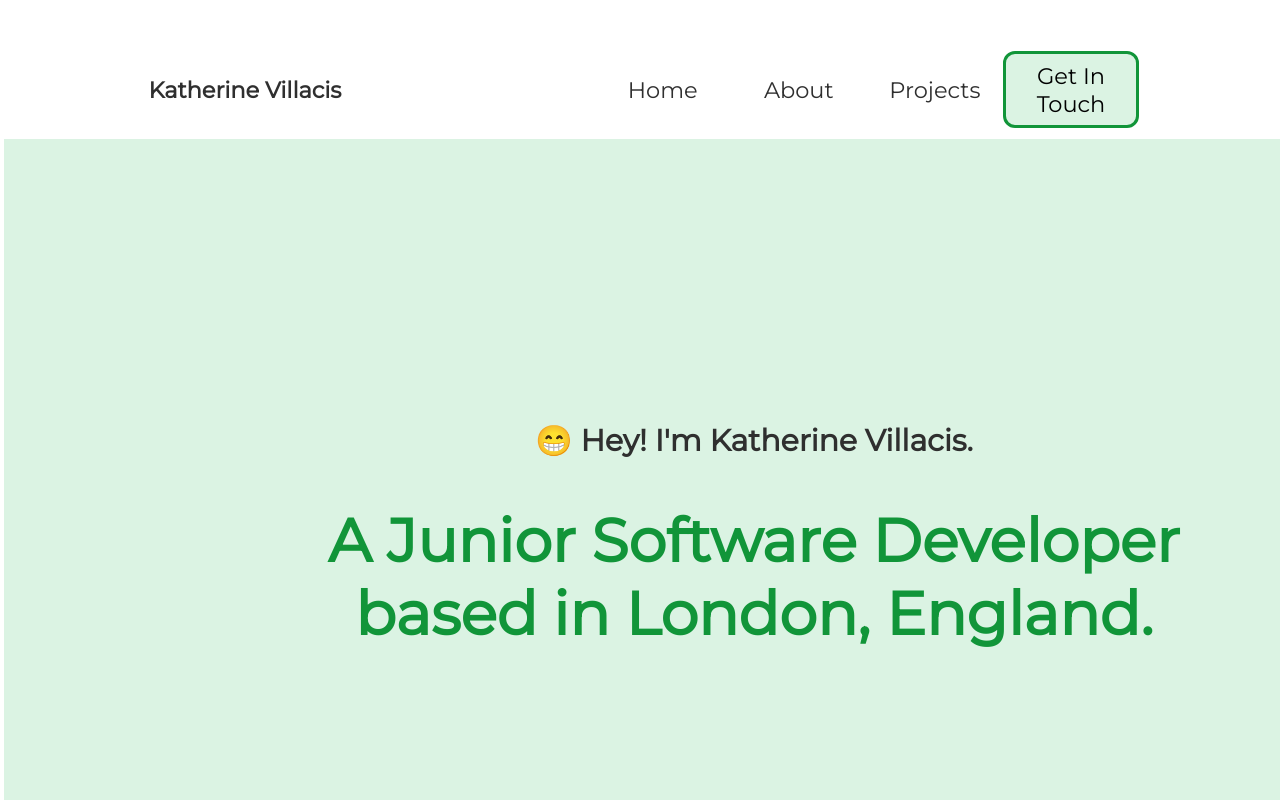
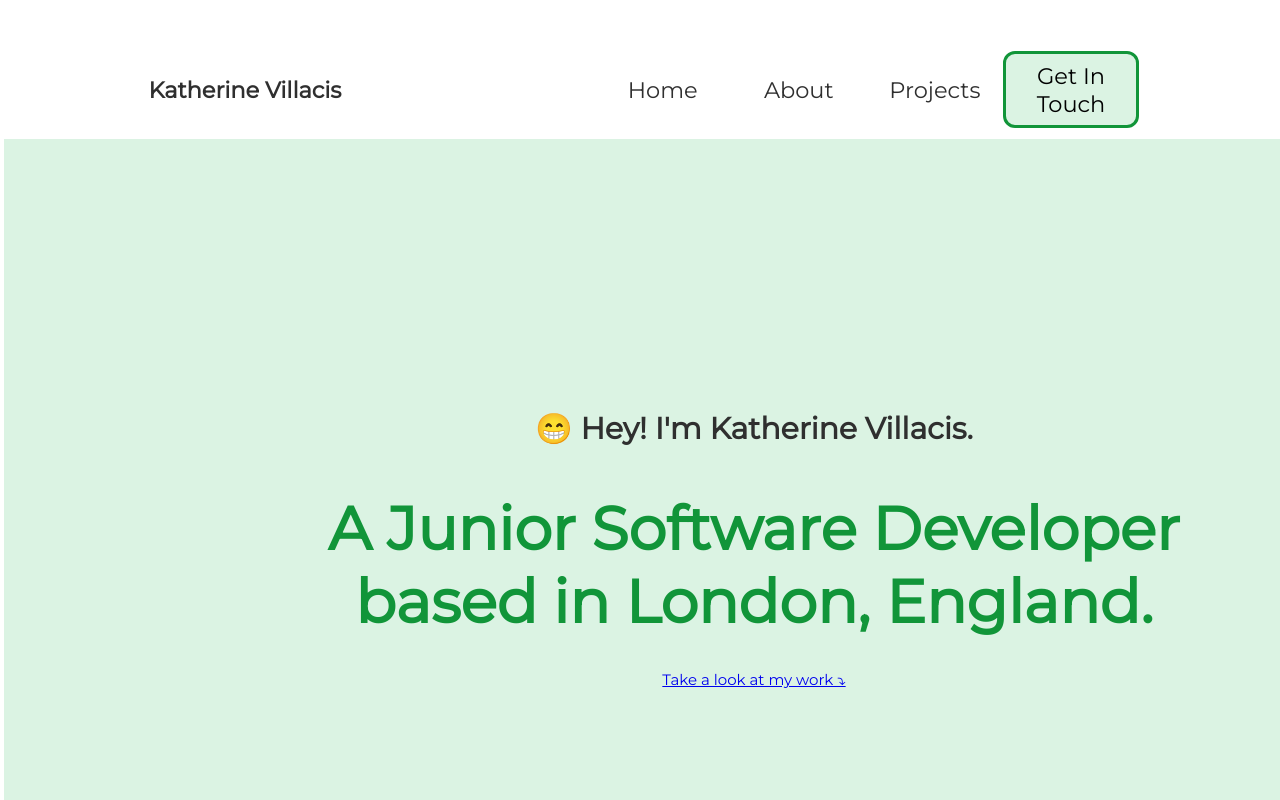
Before and after one commit to katherinepv/Portfolio, a plain HTML site: page index.html in a window 1280 px wide. Shown: the top 800 px of the page. Drawn offline with Linux system fonts and the light colour scheme.

Commit message:
added header button to index.html

```diff
--- a/index.html
+++ b/index.html
@@ -21,6 +21,7 @@
       <h2 class="intro__occupation">
         A Junior Software Developer based in London, England.
       </h2>
+      <a class="intro__button" href="#projects">Take a look at my work &#10549</a>
       <img
         class="intro__image"
         src="programmer_icon.png"
```
